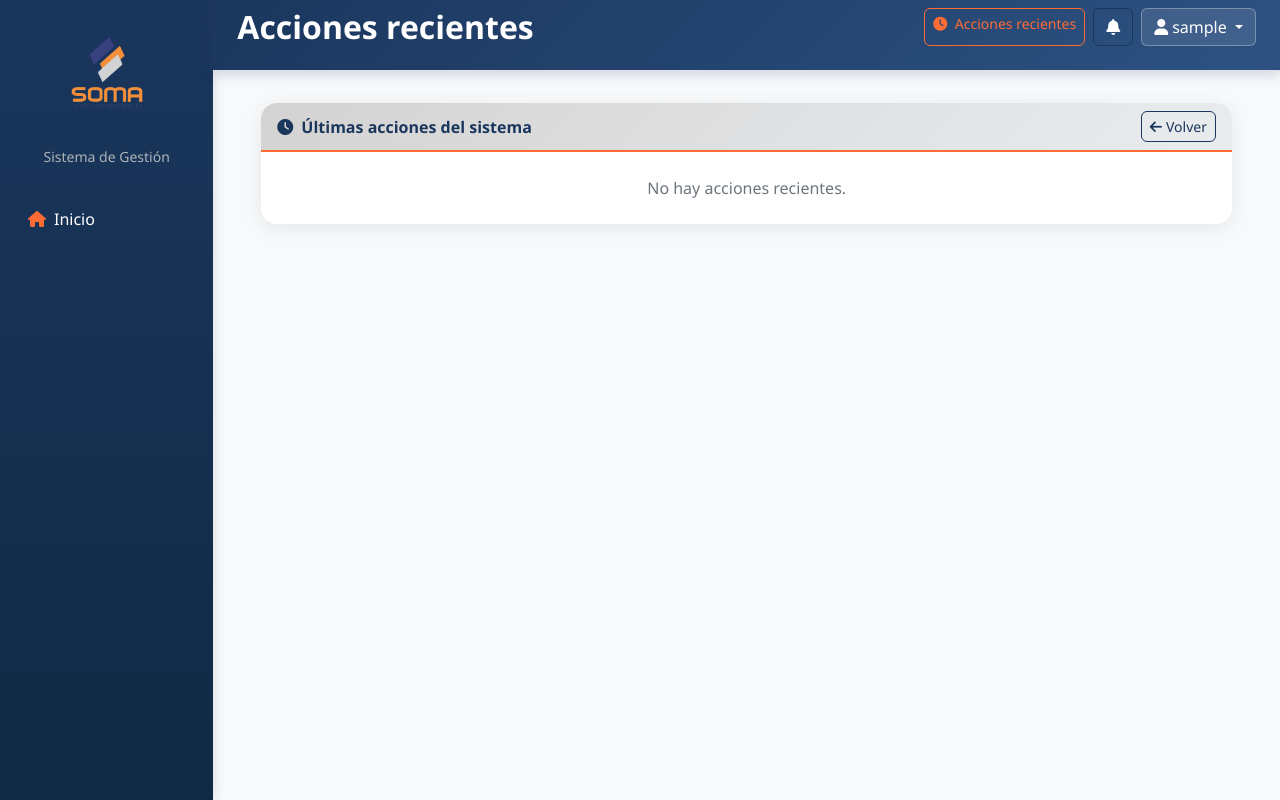
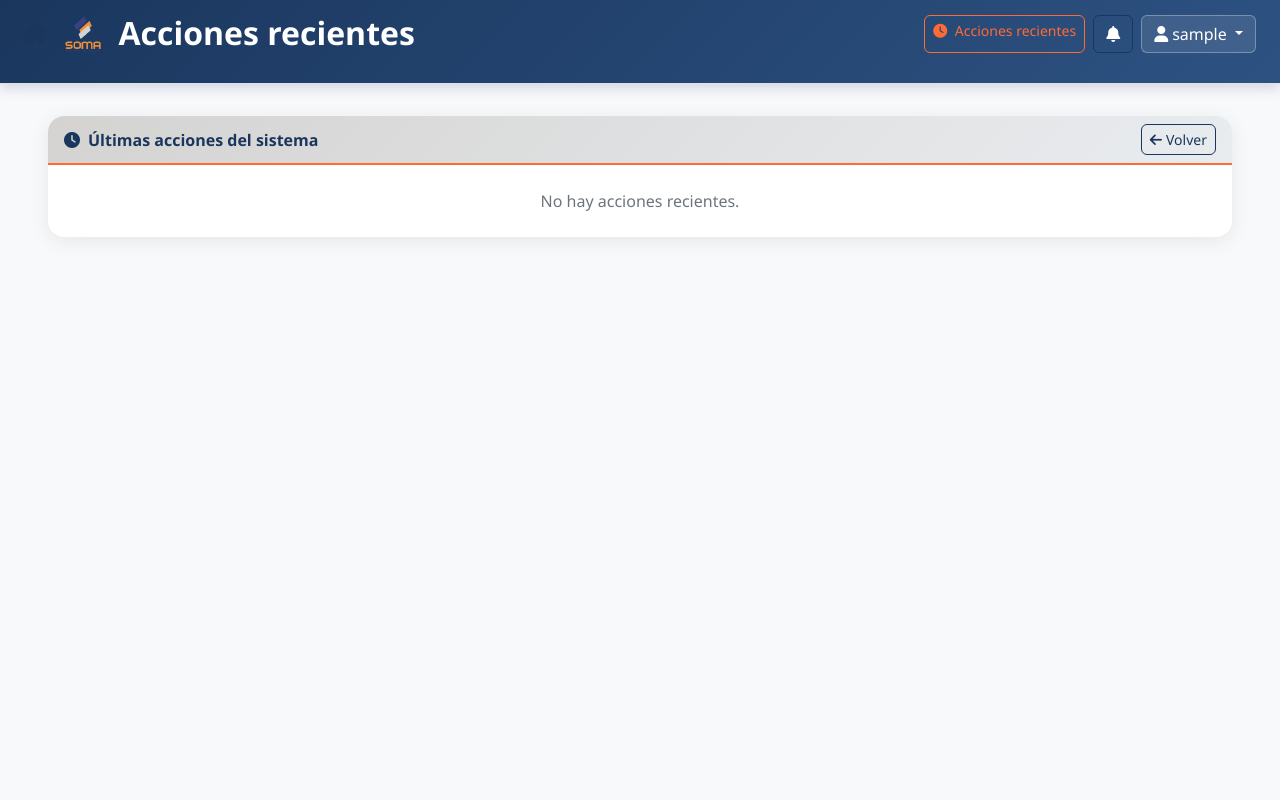
Before and after one commit to Moy020513/soma_django, a Django app: page /acciones-recientes/ in a window 1280 px wide. Run offline with Django 4.2, Linux system fonts and the light colour scheme; the visitor is signed in with stand-in values (Sample User, id 1); data comes from the database, SQL or seed files in the repository; data that the repository does not hold is empty; parts of the project's set-up code (start-up, migrations or seed data) failed here and were passed over; some libraries are stand-ins or nearby versions.

Commit message:
asbarra de nav ajustada

```diff
--- a/templates/base.html
+++ b/templates/base.html
@@ -1838,37 +1838,17 @@
 <body>
     <div class="container-fluid">
         <div class="row">
-            <!-- Sidebar -->
-            <nav class="col-md-3 col-lg-2 d-md-block sidebar collapse">
-                <div class="position-sticky pt-3">
-                    <div class="text-center mb-4">
-                        <div class="logo-container mb-3">
-                            <!-- Replace logo.png with your actual SOMA logo file -->
-                            <img src="{% static 'images/logo.png' %}" alt="SOMA Logo" class="soma-logo">
-                        </div>
-                        <small class="text-muted">Sistema de Gestión</small>
+            <!-- Main content, ahora ocupa todo el ancho -->
+            <main class="col-12 px-md-4">
+                <!-- Header con logo y navegación -->
+                <div class="main-header d-flex justify-content-between flex-wrap flex-md-nowrap align-items-center border-bottom py-4" style="min-height:100px; display: flex; align-items: center;">
+                    <div class="d-flex align-items-center px-4">
+                        <a href="{% url 'home' %}" class="me-3" title="Inicio">
+                            <i class="fas fa-home fa-lg" style="color: var(--soma-blue);"></i>
+                        </a>
+                        <img src="{% static 'images/logo.png' %}" alt="SOMA Logo" class="soma-logo" style="max-height:40px;">
+                        <h1 class="h2 ms-3 mb-0">{% block page_title %}Dashboard{% endblock %}</h1>
                     </div>
-
-                    <ul class="nav flex-column">
-                        <li class="nav-item">
-                            <a class="nav-link" href="{% url 'home' %}">
-                                <i class="fas fa-home me-2"></i>Inicio
-                            </a>
-                        </li>
-
-                        {# Enlace al Admin eliminado a petición del usuario #}
-                    </ul>
-                </div>
-            </nav>
-
-            <!-- Main content -->
-            <main class="col-md-9 ms-sm-auto col-lg-10 px-md-4">
-                <!-- Header -->
-                <div class="main-header d-flex justify-content-between flex-wrap flex-md-nowrap align-items-center border-bottom">
-                    <div class="px-4">
-                        <h1 class="h2">{% block page_title %}Dashboard{% endblock %}</h1>
-                    </div>
-
                     {% if user.is_authenticated %}
                     <div class="btn-toolbar mb-2 mb-md-0 px-4">
                         {% if user.is_staff %}
@@ -1876,7 +1856,6 @@
                             <i class="fas fa-clock me-1"></i> Acciones recientes
                         </a>
                         {% endif %}
-                        {# Campana de notificaciones para cualquier usuario autenticado #}
                         <div class="dropdown me-2" id="dropdownNotificacionesWrapper">
                             <button id="btnDropdownNotificaciones" class="btn btn-outline-secondary position-relative notification-bell" data-bs-toggle="dropdown" aria-expanded="false" hx-get="{% url 'dropdown_notificaciones' %}" hx-trigger="click" hx-target="#dropdownNotificacionesMenu" hx-swap="innerHTML" title="Notificaciones">
                                 <i class="fas fa-bell"></i>
```
